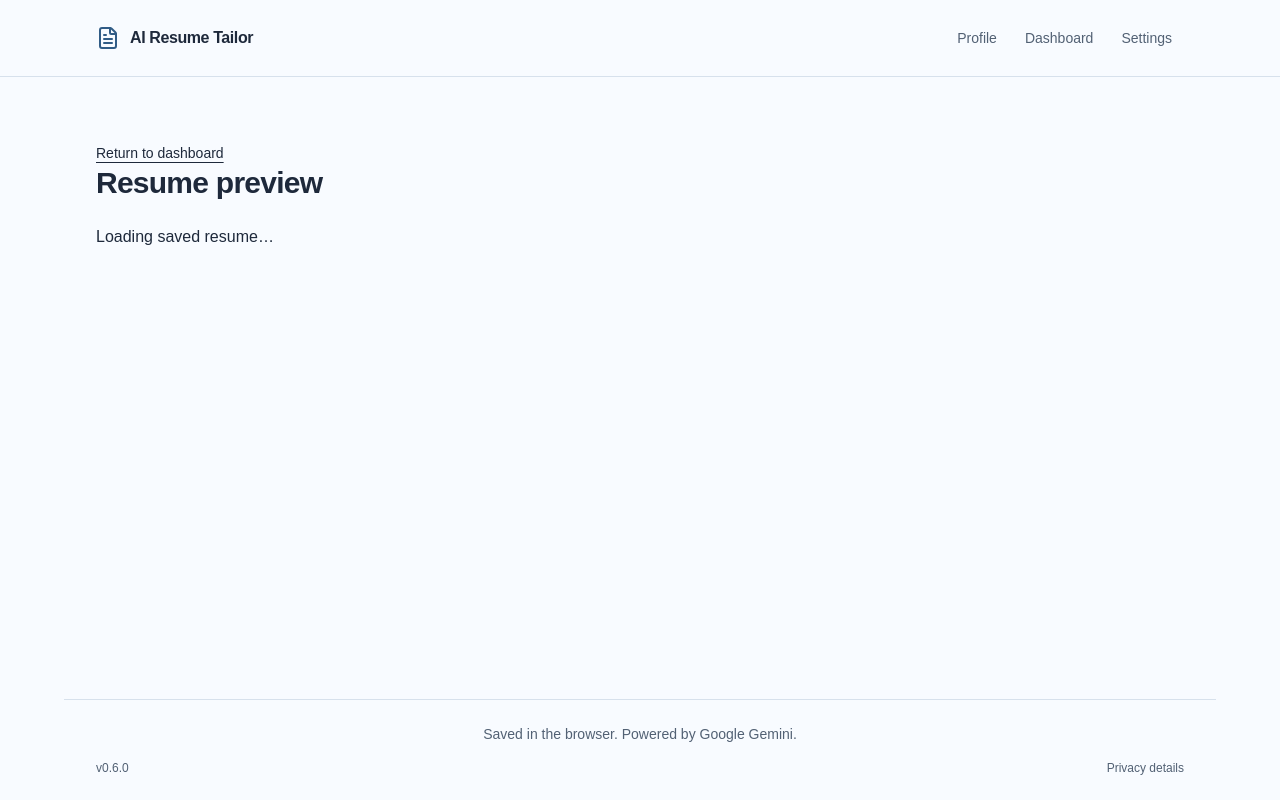
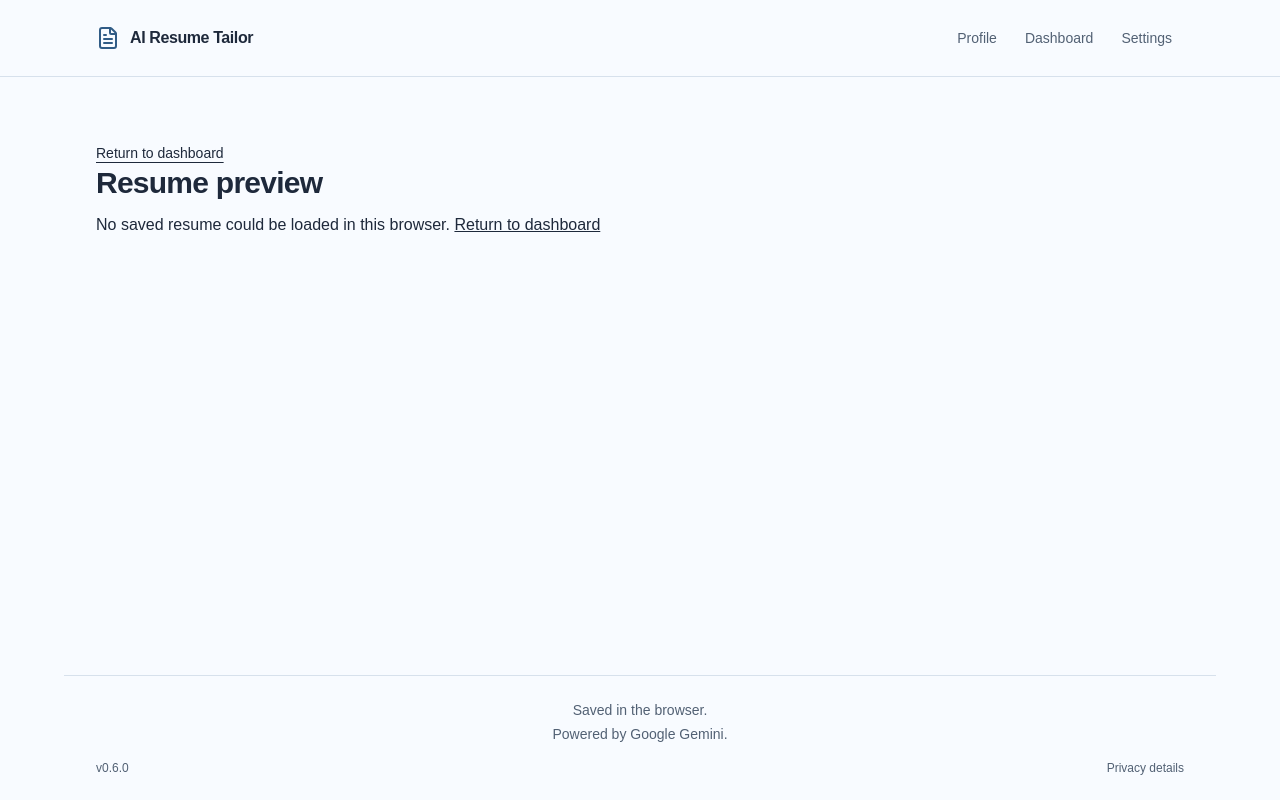
Before and after one commit to iansamuellosch/AIResumeTailor, a Next.js app: page /resume/1 in a window 1280 px wide. Built offline with nearby package versions, Linux system fonts and the light colour scheme.

Commit message:
Center manual profile link and stack footer tagline

```diff
--- a/src/app/layout.tsx
+++ b/src/app/layout.tsx
@@ -10,7 +10,7 @@
     <Navigation />
     <main id="main-content" className="mx-auto w-full max-w-6xl flex-1 px-5 py-12 sm:px-8 sm:py-16"><StorageStatus />{children}</main>
     <footer className="mx-auto w-full max-w-6xl border-t px-5 py-6 text-muted-foreground sm:px-8">
-      <p id="footer-tagline" className="text-center text-sm">Saved in the browser. Powered by Google Gemini.</p>
+      <p id="footer-tagline" className="space-y-1 text-center text-sm"><span className="block">Saved in the browser.</span><span className="block">Powered by Google Gemini.</span></p>
       <div className="mt-4 flex items-center justify-between gap-4 text-xs"><p>v0.6.0</p><Link href="/settings#ai-processing" className="rounded-sm underline-offset-4 hover:underline focus-visible:outline-2 focus-visible:outline-offset-4 focus-visible:outline-ring">Privacy details</Link></div>
     </footer>
   </body></html>;
--- a/src/components/upload/resume-upload.tsx
+++ b/src/components/upload/resume-upload.tsx
@@ -77,7 +77,7 @@
   return (
     <section aria-labelledby="upload-title" className="space-y-5">
       {!onComplete && (verified || draft) && (
-        <div className="flex flex-wrap gap-3">
+        <div className="flex flex-wrap justify-center gap-3">
           {verified && <Button asChild variant="outline"><Link href="/dashboard">Continue to Dashboard</Link></Button>}
           <Button asChild variant="outline"><Link href="/profile">{draft ? "Continue reviewing draft" : "Edit Profile"}</Link></Button>
         </div>
@@ -109,7 +109,7 @@
         {document && <p className="mt-4 break-words text-sm text-muted-foreground">{document.name}</p>}
       </div>
       {error && <p role="alert" aria-label="Upload error" className="text-sm leading-6 text-destructive">{error}</p>}
-      <div className="flex flex-wrap gap-3">
+      <div className="flex flex-wrap justify-center gap-3">
         {document && <Button variant="outline" disabled={disabled} onClick={() => void processUpload()}>Retry saved resume</Button>}
         <Button variant="link" className="px-0" disabled={disabled} onClick={() => void startManually()}>Start from scratch</Button>
         {onCancel && <Button variant="outline" disabled={disabled} onClick={onCancel}>Back to profile</Button>}
```
Also changed, not shown: 1 other file (tests, documents, lock files or other folders).
